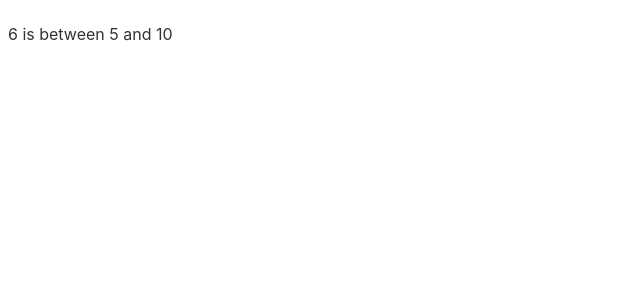
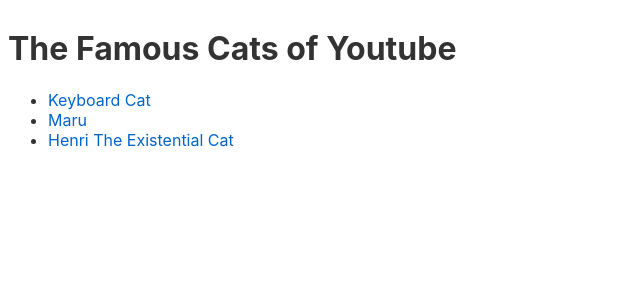
Before and after one commit to blperez1/Svelte, a Svelte app in the folder svelt-tutorials/: page / in a window 1280 px wide. Shown: the top 300 px of the page, without its empty margins (0-640 px from the left). Built offline with nearby package versions, Linux system fonts and the light colour scheme.

Commit message:
Add for each block to loop through cats array.

```diff
--- a/svelt-tutorials/src/App.svelte
+++ b/svelt-tutorials/src/App.svelte
@@ -1,11 +1,21 @@
 <script>
-	let x = 6
+
+let cats = [
+	{ id: 'J---aiyznGQ', name: 'Keyboard Cat' },
+	{ id: 'z_AbfPXTKms', name: 'Maru' },
+	{ id: 'OUtn3pvWmpg', name: 'Henri The Existential Cat' }
+];
+
 </script>
 
-{#if x > 10}
-	<p>{x} is greater than 10</p>
-{:else if x < 5}
-	<p>{x} is less than 5</p>
-{:else}
-	<p>{x} is between 5 and 10</p>
-{/if}
+<h1>The Famous Cats of Youtube</h1>
+
+
+<ul>
+	{#each cats as cat}
+		<li><a target="_blank" href="https://www.youtube.com/watch?v={cat.id}">
+			{cat.name}
+		</a></li>
+	<!-- close each block -->
+	{/each}
+</ul>
```
